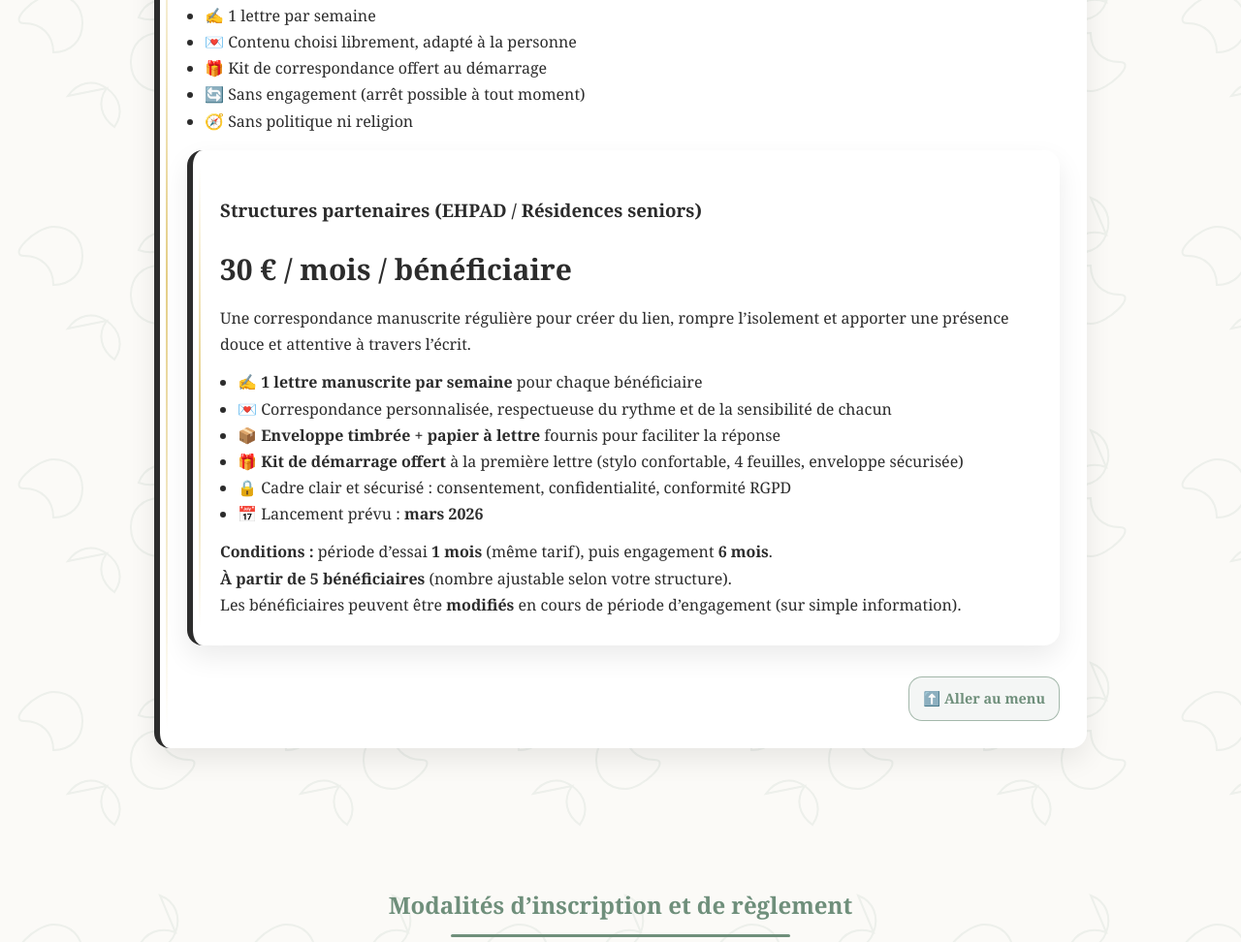
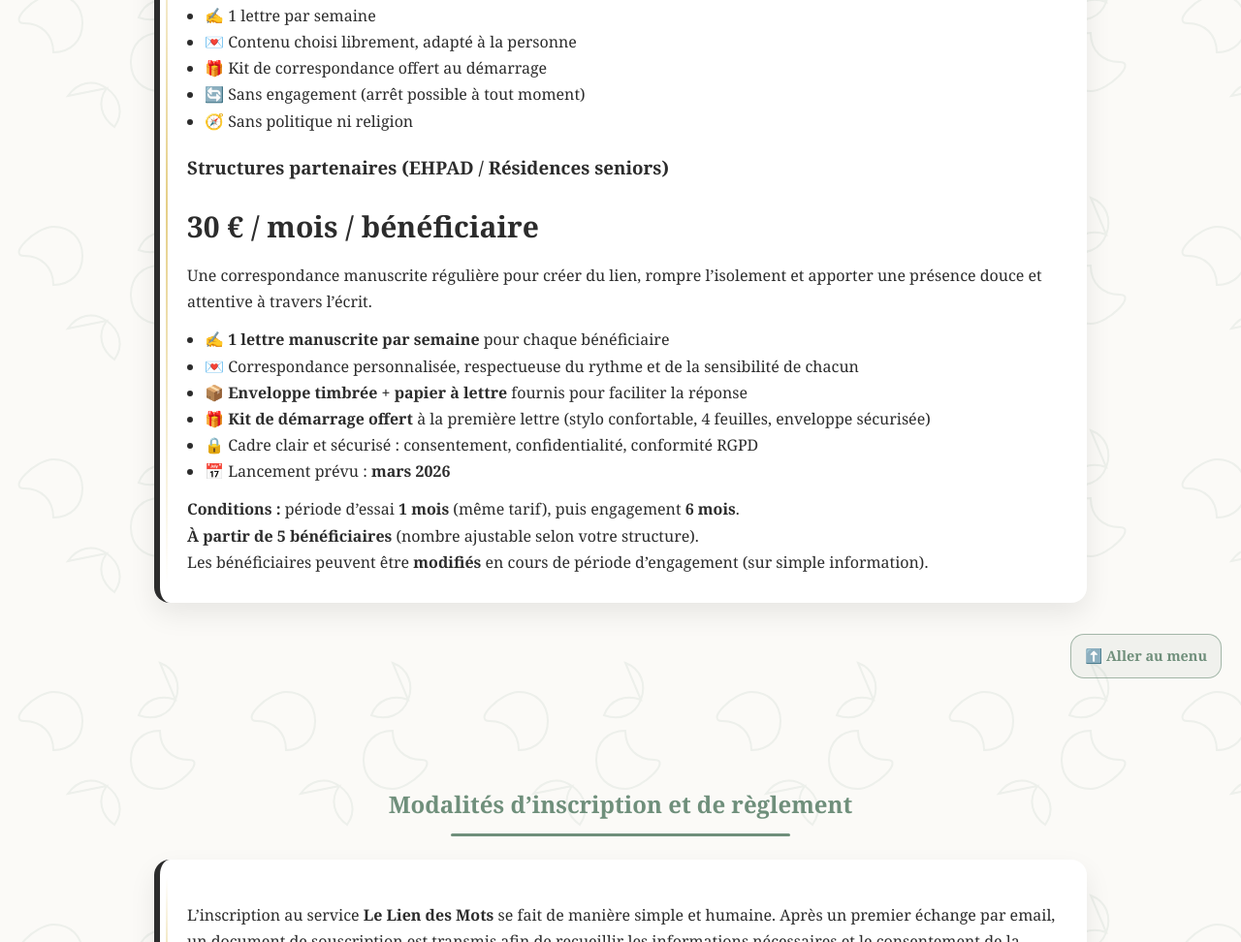
Before and after one commit to le-lien-des-mots/Le-lien-des-mots, a plain HTML site: page index.html in a window 1280 px wide. Shown: the part 1756-2728 px from the top of the page at 97% size. Drawn offline with Linux system fonts and the light colour scheme.

```diff
--- a/index.html
+++ b/index.html
@@ -369,7 +369,6 @@
 
       jump.value = "";
     });
-  });
   </script>
 <header>
   <div class="logo-header">
@@ -444,7 +443,7 @@
       <li>🔄 Sans engagement (arrêt possible à tout moment)</li>
       <li>🧭 Sans politique ni religion</li>
     </ul>
-<div class="box">
+
     <h3>Structures partenaires (EHPAD / Résidences seniors)</h3>
 
     <p style="font-size:30px; font-weight:800; margin:12px 0;">
```
